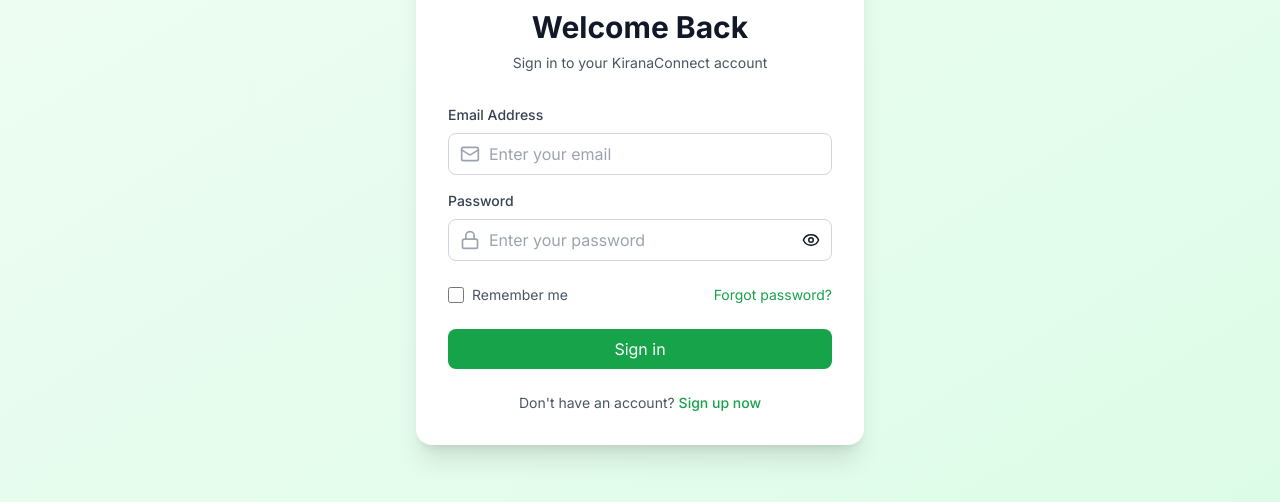
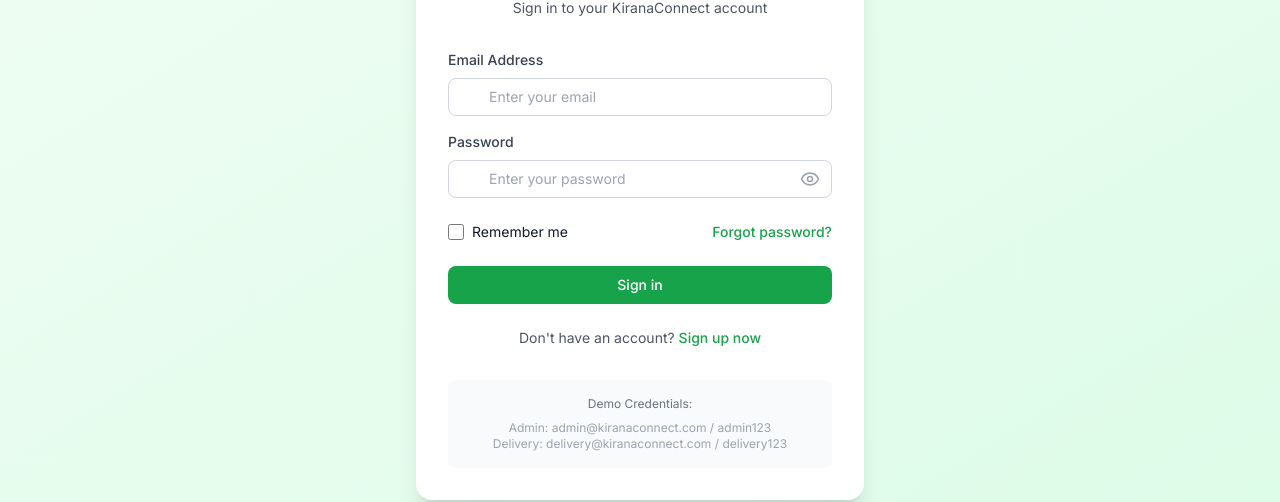
Before and after one commit to Rohithpampatti/kiranaconnect, a React (Vite) app in the folder frontend/: page /login in a window 1280 px wide. Shown: the part 301-803 px from the top of the page. Built offline with nearby package versions, Linux system fonts and the light colour scheme; no server answers; what @radix-ui/themes would draw is missing.

Commit message:
Fix login redirect with setTimeout and improve auth context

```diff
--- a/frontend/src/pages/Login.jsx
+++ b/frontend/src/pages/Login.jsx
@@ -1,7 +1,8 @@
 import React, { useState, useEffect } from 'react';
-import { Link, useNavigate } from 'react-router-dom';
+import { Link } from 'react-router-dom';
 import { useAuth } from '../context/AuthContext';
 import { ShoppingBag, Mail, Lock, Eye, EyeOff } from 'lucide-react';
+import { toast } from 'react-toastify';
 
 const Login = () => {
   const [email, setEmail] = useState('');
@@ -10,12 +11,11 @@
   const [loading, setLoading] = useState(false);
   const [error, setError] = useState('');
   const { login, user, isAuthenticated } = useAuth();
-  const navigate = useNavigate();
 
   // Redirect if already logged in
   useEffect(() => {
     if (isAuthenticated && user) {
-      console.log('User already logged in, redirecting...');
+      console.log('User already logged in, redirecting to:', user.role);
       if (user.role === 'admin') {
         window.location.href = '/admin-panel';
       } else if (user.role === 'delivery') {
@@ -37,8 +37,10 @@
     console.log('Login result:', result);
 
     if (result.success && result.user) {
-      console.log('Login successful, redirecting...');
-      // Use window.location for immediate redirect
+      console.log('Login successful! Redirecting based on role:', result.user.role);
+      toast.success('Login successful!');
+      // Small delay to ensure state updates
+      setTimeout(() => {
         if (result.user.role === 'admin') {
           window.location.href = '/admin-panel';
         } else if (result.user.role === 'delivery') {
@@ -46,8 +48,10 @@
         } else {
           window.location.href = '/';
         }
+      }, 100);
     } else {
       setError(result.error || 'Login failed. Please check your credentials.');
+      toast.error(result.error || 'Login failed');
       setLoading(false);
     }
   };
@@ -82,7 +86,7 @@
                   required
                   value={email}
                   onChange={(e) => setEmail(e.target.value)}
-                  className="w-full px-3 py-2 pl-10 border border-gray-300 rounded-lg focus:outline-none focus:ring-emerald-500 focus:border-emerald-500"
+                  className="appearance-none relative block w-full px-3 py-2 pl-10 border border-gray-300 rounded-lg focus:outline-none focus:ring-emerald-500 focus:border-emerald-500 sm:text-sm"
                   placeholder="Enter your email"
                 />
               </div>
@@ -99,7 +103,7 @@
                   required
                   value={password}
                   onChange={(e) => setPassword(e.target.value)}
-                  className="w-full px-3 py-2 pl-10 pr-10 border border-gray-300 rounded-lg focus:outline-none focus:ring-emerald-500 focus:border-emerald-500"
+                  className="appearance-none relative block w-full px-3 py-2 pl-10 pr-10 border border-gray-300 rounded-lg focus:outline-none focus:ring-emerald-500 focus:border-emerald-500 sm:text-sm"
                   placeholder="Enter your password"
                 />
                 <button
@@ -107,7 +111,7 @@
                   onClick={() => setShowPassword(!showPassword)}
                   className="absolute inset-y-0 right-0 pr-3 flex items-center"
                 >
-                  {showPassword ? <EyeOff size={18} /> : <Eye size={18} />}
+                  {showPassword ? <EyeOff className="h-5 w-5 text-gray-400" /> : <Eye className="h-5 w-5 text-gray-400" />}
                 </button>
               </div>
             </div>
@@ -115,21 +119,40 @@
 
           <div className="flex items-center justify-between">
             <div className="flex items-center">
-              <input type="checkbox" className="h-4 w-4 text-emerald-600 rounded" />
-              <label className="ml-2 text-sm text-gray-600">Remember me</label>
+              <input
+                id="remember-me"
+                name="remember-me"
+                type="checkbox"
+                className="h-4 w-4 text-emerald-600 focus:ring-emerald-500 border-gray-300 rounded"
+              />
+              <label htmlFor="remember-me" className="ml-2 block text-sm text-gray-900">
+                Remember me
+              </label>
             </div>
-            <Link to="/forgot-password" className="text-sm text-emerald-600 hover:text-emerald-500">
+
+            <div className="text-sm">
+              <Link to="/forgot-password" className="font-medium text-emerald-600 hover:text-emerald-500">
                 Forgot password?
               </Link>
             </div>
+          </div>
 
+          <div>
             <button
               type="submit"
               disabled={loading}
-            className="w-full bg-emerald-600 text-white py-2 rounded-lg hover:bg-emerald-700 disabled:opacity-50"
+              className="group relative w-full flex justify-center py-2 px-4 border border-transparent text-sm font-medium rounded-lg text-white bg-emerald-600 hover:bg-emerald-700 focus:outline-none focus:ring-2 focus:ring-offset-2 focus:ring-emerald-500 disabled:opacity-50 disabled:cursor-not-allowed transition-colors"
             >
-            {loading ? 'Signing in...' : 'Sign in'}
+              {loading ? (
+                <svg className="animate-spin h-5 w-5 text-white" xmlns="http://www.w3.org/2000/svg" fill="none" viewBox="0 0 24 24">
+                  <circle className="opacity-25" cx="12" cy="12" r="10" stroke="currentColor" strokeWidth="4"></circle>
+                  <path className="opacity-75" fill="currentColor" d="M4 12a8 8 0 018-8V0C5.373 0 0 5.373 0 12h4zm2 5.291A7.962 7.962 0 014 12H0c0 3.042 1.135 5.824 3 7.938l3-2.647z"></path>
+                </svg>
+              ) : (
+                'Sign in'
+              )}
             </button>
+          </div>
 
           <div className="text-center">
             <p className="text-sm text-gray-600">
@@ -140,6 +163,14 @@
             </p>
           </div>
         </form>
+
+        <div className="mt-6 p-4 bg-gray-50 rounded-lg">
+          <p className="text-xs text-gray-500 text-center mb-2">Demo Credentials:</p>
+          <p className="text-xs text-gray-400 text-center">
+            Admin: admin@kiranaconnect.com / admin123<br />
+            Delivery: delivery@kiranaconnect.com / delivery123
+          </p>
+        </div>
       </div>
     </div>
   );
```
Lines whose indentation alone changed are shown as unchanged.
